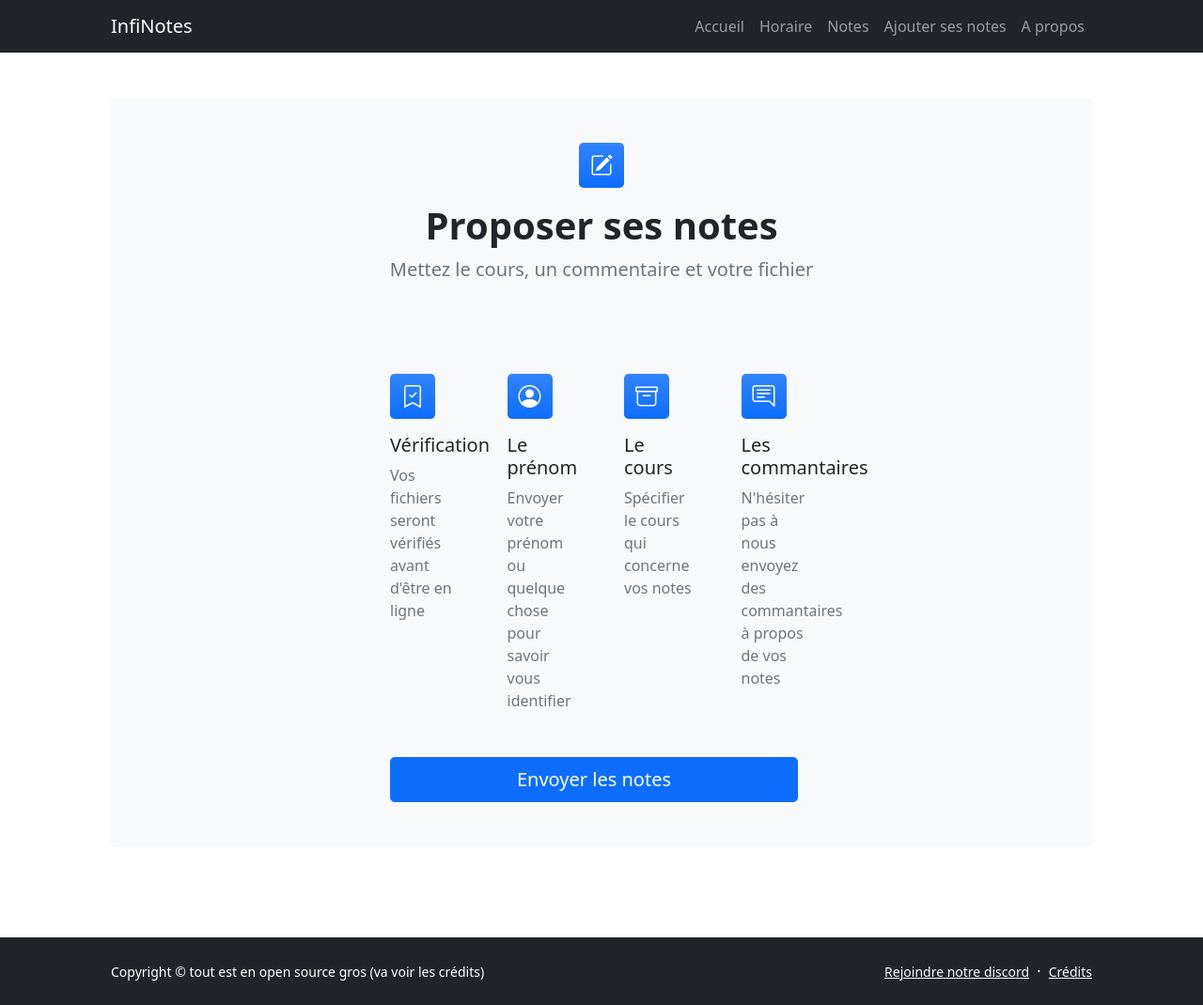
After one commit to TheHuman00/Notes-Infi, a PHP site: page /propofile.php in a window 1280 px wide. The commit adds this page. Shown: the whole page at 94% size. Run offline with PHP 8.4, Linux system fonts and the light colour scheme; some libraries are stand-ins or nearby versions.

Commit message:
grosse maj

```diff
--- a/horaires.php
+++ b/horaires.php
@@ -86,6 +86,7 @@ $groupe = $_GET["groupe"];
                             <li class="nav-item"><a class="nav-link" href="index.php">Accueil</a></li>
                             <li class="nav-item"><a class="nav-link" href="prehoraires.php">Horaire</a></li>
                             <li class="nav-item"><a class="nav-link" href="notes.php">Notes</a></li>
+                            <li class="nav-item"><a class="nav-link" href="propofile.php">Ajouter ses notes</a></li>
                             <li class="nav-item"><a class="nav-link" href="about.php">A propos</a></li>
                         </ul>
                     </div>
--- a/includes/sql.php
+++ b/includes/sql.php
@@ -23,4 +23,6 @@ require_once('./includes/database.php');
     }
   }
 
+
+
 ?>
--- a/index.php
+++ b/index.php
@@ -5,7 +5,7 @@ require_once('./includes/database.php');?>
                     <div class="row gx-5 align-items-center justify-content-center">
                         <div class="col-lg-8 col-xl-7 col-xxl-6">
                             <div class="my-5 text-center text-xl-start">
-                                <h1 class="display-5 fw-bolder text-white mb-2">Une plateforme communautaire d'étudiant</h1>
+                                <h1 class="display-5 fw-bolder text-white mb-2">Une plateforme communautaire d'étudiants</h1>
                                 <p class="lead fw-normal text-white-50 mb-4">Partage de notes en temps réel ! Et l'horaire plus clair que le tableau excel là :)</p>
                                 <div class="d-grid gap-3 d-sm-flex justify-content-sm-center justify-content-xl-start">
                                     <a class="btn btn-primary btn-lg px-4 me-sm-3" href="./notes.php">Notes de cours</a>
--- a/libs/footer.php
+++ b/libs/footer.php
@@ -3,7 +3,7 @@
                 <div class="row align-items-center justify-content-between flex-column flex-sm-row">
                     <div class="col-auto"><div class="small m-0 text-white">Copyright &copy; tout est en open source gros (va voir les crédits)</div></div>
                     <div class="col-auto">
-                        <a class="link-light small" href="#!">Rejoindre notre discord</a>
+                        <a class="link-light small" href="https://discord.gg/zkaFJU6AKv">Rejoindre notre discord</a>
                         <span class="text-white mx-1">&middot;</span>
                         <a class="link-light small" href="./credits.php">Crédits</a>
                     </div>
--- a/libs/header.php
+++ b/libs/header.php
@@ -15,13 +15,14 @@
         <main class="flex-shrink-0">
             <nav class="navbar navbar-expand-lg navbar-dark bg-dark">
                 <div class="container px-5">
-                    <a class="navbar-brand" href="index.php">Notes Infi</a>
+                    <a class="navbar-brand" href="index.php">InfiNotes</a>
                     <button class="navbar-toggler" type="button" data-bs-toggle="collapse" data-bs-target="#navbarSupportedContent" aria-controls="navbarSupportedContent" aria-expanded="false" aria-label="Toggle navigation"><span class="navbar-toggler-icon"></span></button>
                     <div class="collapse navbar-collapse" id="navbarSupportedContent">
                         <ul class="navbar-nav ms-auto mb-2 mb-lg-0">
                             <li class="nav-item"><a class="nav-link" href="index.php">Accueil</a></li>
                             <li class="nav-item"><a class="nav-link" href="prehoraires.php">Horaire</a></li>
                             <li class="nav-item"><a class="nav-link" href="notes.php">Notes</a></li>
+                            <li class="nav-item"><a class="nav-link" href="propofile.php">Ajouter ses notes</a></li>
                             <li class="nav-item"><a class="nav-link" href="about.php">A propos</a></li>
                         </ul>
                     </div>
--- /dev/null
+++ b/propofile.php
@@ -0,0 +1,302 @@
+<?php
+include_once('./libs/header.php');
+include_once('./includes/function.php');
+include_once('./includes/sql.php');
+
+?>
+            <section class="py-5">
+                <div class="container px-5">
+                    <div class="bg-light rounded-3 py-5 px-4 px-md-5 mb-5">
+                        <div class="text-center mb-5">
+                            <div class="feature bg-primary bg-gradient text-white rounded-3 mb-3"><i class="bi bi-pencil-square"></i></div>
+                            <h1 class="fw-bolder">Proposer ses notes</h1>
+                            <p class="lead fw-normal text-muted mb-0">Mettez le cours, un commentaire et votre fichier</p>
+                        </div>
+                        <div class="row gx-5 justify-content-center">
+                            <div class="col-lg-8 col-xl-6">
+                            <div class="row gx-5 row-cols-2 row-cols-lg-4 py-5">
+                            <div class="col center">
+                                <div class="feature bg-primary bg-gradient text-white rounded-3 mb-3"><i class="bi bi-bookmark-check"></i></div>
+                                <div class="h5 mb-2">Vérification</div>
+                                <p class="text-muted mb-0">Vos fichiers seront vérifiés avant d'être en ligne</p>
+                            </div>
+                            <div class="col center">
+                                <div class="feature bg-primary bg-gradient text-white rounded-3 mb-3"><i class="bi bi-person-circle"></i></div>
+                                <div class="h5">Le prénom</div>
+                                <p class="text-muted mb-0">Envoyer votre prénom ou quelque chose pour savoir vous identifier</p>
+                            </div>
+                            <div class="col center">
+                                <div class="feature bg-primary bg-gradient text-white rounded-3 mb-3"><i class="bi bi-archive"></i></div>
+                                <div class="h5">Le cours</div>
+                                <p class="text-muted mb-0">Spécifier le cours qui concerne vos notes</p>
+                            </div>
+                            <div class="col center">
+                                <div class="feature bg-primary bg-gradient text-white rounded-3 mb-3"><i class="bi bi-chat-right-text"></i></div>
+                                <div class="h5">Les commantaires</div>
+                                <p class="text-muted mb-0">N'hésiter pas à nous envoyez des commantaires à propos de vos notes</p>
+                            </div>
+                    </div>
+                                <div class="d-grid"><a class="btn btn-primary btn-lg px-4 me-sm-3" type="submit" href="mailto:boenguillaume@gmail.com?subject=InfiNotes&cc=kifitamatheos@gmail.com&body=Voici mes notes de cours de ...">Envoyer les notes</a>
+                            </div>
+                        </div>
+                    </div>
+            </section>
+        </main>
+<?php include_once('./libs/footer.php');?>
+
+
+
+
+
+
+
+
+
+<?php
+/*
+$usermail = find_user_by_title($userr);
+$calendrier = find_event_by_title($eventt);
+$cursus = $_GET['cursus'];
+$prenom = $_GET['prenom'];
+$comm = $_GET['comm'];
+
+$body='<html>
+<head>
+	<meta http-equiv="content-type" content="text/html; charset=utf-8">
+  	<meta name="viewport" content="width=device-width, initial-scale=1.0;">
+ 	<meta name="format-detection" content="telephone=no"/>
+
+	<style>
+body { margin: 0; padding: 0; min-width: 100%; width: 100% !important; height: 100% !important;}
+body, table, td, div, p, a { -webkit-font-smoothing: antialiased; text-size-adjust: 100%; -ms-text-size-adjust: 100%; -webkit-text-size-adjust: 100%; line-height: 100%; }
+table, td { mso-table-lspace: 0pt; mso-table-rspace: 0pt; border-collapse: collapse !important; border-spacing: 0; }
+img { border: 0; line-height: 100%; outline: none; text-decoration: none; -ms-interpolation-mode: bicubic; }
+#outlook a { padding: 0; }
+.ReadMsgBody { width: 100%; } .ExternalClass { width: 100%; }
+.ExternalClass, .ExternalClass p, .ExternalClass span, .ExternalClass font, .ExternalClass td, .ExternalClass div { line-height: 100%; }
+@media all and (min-width: 560px) {
+	.container { border-radius: 8px; -webkit-border-radius: 8px; -moz-border-radius: 8px; -khtml-border-radius: 8px;}
+}
+a, a:hover {
+	color: #127DB3;
+}
+.footer a, .footer a:hover {
+	color: #999999;
+}
+
+ 	</style>
+	<title>$titre</title>
+
+</head>
+<body topmargin="0" rightmargin="0" bottommargin="0" leftmargin="0" marginwidth="0" marginheight="0" width="100%" style="border-collapse: collapse; border-spacing: 0; margin: 0; padding: 0; width: 100%; height: 100%; -webkit-font-smoothing: antialiased; text-size-adjust: 100%; -ms-text-size-adjust: 100%; -webkit-text-size-adjust: 100%; line-height: 100%;
+	background-color: #F0F0F0;
+	color: #000000;"
+	bgcolor="#F0F0F0"
+	text="#000000">
+<table width="100%" align="center" border="0" cellpadding="0" cellspacing="0" style="border-collapse: collapse; border-spacing: 0; margin: 0; padding: 0; width: 100%;" class="background"><tr><td align="center" valign="top" style="border-collapse: collapse; border-spacing: 0; margin: 0; padding: 0;"
+	bgcolor="#F0F0F0">
+<table border="0" cellpadding="0" cellspacing="0" align="center"
+	width="560" style="border-collapse: collapse; border-spacing: 0; padding: 0; width: inherit;
+	max-width: 560px;" class="wrapper">
+	<tr>
+		<td align="center" valign="top" style="border-collapse: collapse; border-spacing: 0; margin: 0; padding: 0; padding-left: 6.25%; padding-right: 6.25%; width: 87.5%;
+			padding-top: 20px;
+			padding-bottom: 20px;">
+			<a target="_blank" style="text-decoration: none;"
+				href="https://guillaumeboen.com"><img border="0" vspace="0" hspace="0"
+				src="https://i.imgur.com/q6aXe7R.png"
+				width="100" height="100"
+				alt="Logo" title="Logo" style="
+				color: #000000;
+				font-size: 10px; margin: 0; padding: 0; outline: none; text-decoration: none; -ms-interpolation-mode: bicubic; border: none; display: block;" /></a>
+		</td>
+	</tr>
+</table>
+<table border="0" cellpadding="0" cellspacing="0" align="center"
+	bgcolor="#FFFFFF"
+	width="560" style="border-collapse: collapse; border-spacing: 0; padding: 0; width: inherit;
+	max-width: 560px;" class="container">
+	<tr>
+		<td align="center" valign="top" style="border-collapse: collapse; border-spacing: 0; margin: 0; padding: 0; padding-left: 6.25%; padding-right: 6.25%; width: 87.5%; font-size: 24px; font-weight: bold; line-height: 130%;
+			padding-top: 25px;
+			color: #000000;
+			font-family: sans-serif;" class="header">
+				Vous êtes accepté au $titre
+		</td>
+	</tr>
+	<tr>
+		<td align="center" valign="top" style="border-collapse: collapse; border-spacing: 0; margin: 0; padding: 0; padding-bottom: 3px; padding-left: 6.25%; padding-right: 6.25%; width: 87.5%; font-size: 18px; font-weight: 300; line-height: 150%;
+			padding-top: 5px;
+			color: #000000;
+			font-family: sans-serif;" class="subheader">
+				Le $date
+		</td>
+	</tr>
+	<tr>
+		<td align="center" valign="top" style="border-collapse: collapse; border-spacing: 0; margin: 0; padding: 0; padding-left: 6.25%; padding-right: 6.25%; width: 87.5%;
+			padding-top: 25px;
+			padding-bottom: 5px;" class="button"><a
+			href="$urlredirect" target="_blank" style="text-decoration: underline;">
+				<table border="0" cellpadding="0" cellspacing="0" align="center" style="max-width: 240px; min-width: 120px; border-collapse: collapse; border-spacing: 0; padding: 0;"><tr><td align="center" valign="middle" style="padding: 12px 24px; margin: 0; text-decoration: underline; border-collapse: collapse; border-spacing: 0; border-radius: 4px; -webkit-border-radius: 4px; -moz-border-radius: 4px; -khtml-border-radius: 4px;"
+					bgcolor="#E74C3C"><a target="_blank" style="text-decoration: underline;
+					color: #FFFFFF; font-family: sans-serif; font-size: 17px; font-weight: 400; line-height: 120%;"
+					href="$urlredirect">
+						Voir l\'événement sur la plateforme
+					</a>
+			</td></tr></table></a>
+		</td>
+	</tr>
+	<tr>
+		<td align="center" valign="top" style="border-collapse: collapse; border-spacing: 0; margin: 0; padding: 0; padding-left: 6.25%; padding-right: 6.25%; width: 87.5%;
+			padding-top: 25px;" class="line"><hr
+			color="#E0E0E0" align="center" width="100%" size="1" noshade style="margin: 0; padding: 0;" />
+		</td>
+	</tr>
+	<tr>
+		<td align="center" valign="top" style="border-collapse: collapse; border-spacing: 0; margin: 0; padding: 0; padding-left: 6.25%; padding-right: 6.25%;" class="list-item"><table align="center" border="0" cellspacing="0" cellpadding="0" style="width: inherit; margin: 0; padding: 0; border-collapse: collapse; border-spacing: 0;">
+            <tr>
+
+                <td align="left" valign="top" style="border-collapse: collapse; border-spacing: 0;
+                    padding-top: 30px;
+                    padding-right: 20px;"><img
+                border="0" vspace="0" hspace="0" style="padding: 0; margin: 0; outline: none; text-decoration: none; -ms-interpolation-mode: bicubic; border: none; display: block;
+                    color: #000000;"
+                    src="https://i.imgur.com/eFsaxhK.png"
+                    alt="D" title="Designer friendly"
+                    width="50" height="50"></td>
+
+                <td align="left" valign="top" style="font-size: 17px; font-weight: 400; line-height: 160%; border-collapse: collapse; border-spacing: 0; margin: 0; padding: 0;
+                    padding-top: 25px;
+                    color: #000000;
+                    font-family: sans-serif;" class="paragraph">
+                        <b style="color: #333333;">Adresse de l\'événement</b><br/>
+                        $adresse
+                </td>
+
+            </tr>
+            <tr>
+				<td align="left" valign="top" style="border-collapse: collapse; border-spacing: 0;
+					padding-top: 30px;
+					padding-right: 20px;"><img
+				border="0" vspace="0" hspace="0" style="padding: 0; margin: 0; outline: none; text-decoration: none; -ms-interpolation-mode: bicubic; border: none; display: block;
+					color: #000000;"
+					src="https://i.imgur.com/4wVwDsF.png"
+					alt="H" title="Highly compatible"
+					width="50" height="50"></td>
+				<td align="left" valign="top" style="font-size: 17px; font-weight: 400; line-height: 160%; border-collapse: collapse; border-spacing: 0; margin: 0; padding: 0;
+					padding-top: 25px;
+					color: #000000;
+					font-family: sans-serif;" class="paragraph">
+						<b style="color: #333333;">Heure de l\'événement</b><br/>
+						De $start à $end
+				</td>
+
+			</tr>
+
+			<tr>
+
+				<td align="left" valign="top" style="border-collapse: collapse; border-spacing: 0;
+					padding-top: 30px;
+					padding-right: 20px;"><img
+				border="0" vspace="0" hspace="0" style="padding: 0; margin: 0; outline: none; text-decoration: none; -ms-interpolation-mode: bicubic; border: none; display: block;
+					color: #000000;"
+					src="https://i.imgur.com/FNkeRCI.png"
+					alt="D" title="Designer friendly"
+					width="50" height="50"></td>
+
+				<td align="left" valign="top" style="font-size: 17px; font-weight: 400; line-height: 160%; border-collapse: collapse; border-spacing: 0; margin: 0; padding: 0;
+					padding-top: 25px;
+					color: #000000;
+					font-family: sans-serif;" class="paragraph">
+						<b style="color: #333333;">Description et info</b><br/>
+						$description
+				</td>
+
+			</tr>
+
+
+		</table></td>
+	</tr>
+
+	<tr>
+		<td align="center" valign="top" style="border-collapse: collapse; border-spacing: 0; margin: 0; padding: 0; padding-left: 6.25%; padding-right: 6.25%; width: 87.5%;
+			padding-top: 25px;" class="line"><hr
+			color="#E0E0E0" align="center" width="100%" size="1" noshade style="margin: 0; padding: 0;" />
+		</td>
+	</tr>
+
+	<tr>
+		<td align="center" valign="top" style="border-collapse: collapse; border-spacing: 0; margin: 0; padding: 0; padding-left: 6.25%; padding-right: 6.25%; width: 87.5%; font-size: 17px; font-weight: 400; line-height: 160%;
+			padding-top: 20px;
+			padding-bottom: 25px;
+			color: #000000;
+			font-family: sans-serif;" class="paragraph">
+				Merci pour ta disponibilité !
+		</td>
+	</tr>
+</table>
+
+<table border="0" cellpadding="0" cellspacing="0" align="center"
+	width="560" style="border-collapse: collapse; border-spacing: 0; padding: 0; width: inherit;
+	max-width: 560px;" class="wrapper">
+
+</table>
+
+</td></tr></table>
+
+</body>
+</html>';
+
+$body2 = str_replace('$titre', $titre, $body);
+$body3 = str_replace('$date', $date, $body2);
+$body4 = str_replace('$adresse', $adresse, $body3);
+$body5 = str_replace('$start', $start, $body4);
+$body6 = str_replace('$end', $end, $body5);
+$body7 = str_replace('$description', $description, $body6);
+$body8 = str_replace('$urlredirect', $urlredirect, $body7);
+
+
+
+use PHPMailer\PHPMailer\PHPMailer;
+use PHPMailer\PHPMailer\SMTP;
+use PHPMailer\PHPMailer\Exception;
+
+require 'vendor/autoload.php';
+
+$mail = new PHPMailer(true);
+
+try {
+
+    $mail->SMTPDebug = 0;
+    $mail->isSMTP();
+    $mail->Host       = 'ssl://smtp.gmail.com';
+    $mail->SMTPAuth   = true;
+    $mail->Username   = 'heliorescuebog@gmail.com';
+    $mail->Password   = 'helioinventaire123';
+    $mail->SMTPSecure = 'PHPMailer::ENCRYPTION_SMTPS';
+    $mail->Port       = 465;
+	$mail->CharSet = 'UTF-8';
+
+
+    $mail->setFrom('heliorescuebog@gmail.com', 'HélioGestion');
+    $mail->addAddress($usermail['email'], $usermail['name']);
+
+    $mail->isHTML(true);
+    $mail->Subject = "Accepté à l'événement - $titre du $date";
+    $mail->Body    =  $body8;
+    $mail->AltBody = 'Charger le mail HTML';
+
+    $mail->send();
+	$resultatdemande = find_disponibilite_by_title($eventt,$userr);
+	$update_dispo = update_dispo('2',(int)$resultatdemande['id']);
+	if($update_dispo){
+		$session->msg("s", "Email d'acceptation envoyé avec succes.");
+		redirect("eventadmin.php?nom=$eventt");
+	} else {
+	   $session->msg("d","Erreur lors de l'acceptation.");
+		redirect("eventadmin.php?nom=$eventt");
+	}
+} catch (Exception $e) {
+    $session->msg("s", "Echec de l'envoie du mail. Erreur : {$mail->ErrorInfo}.");
+}
+?> */
```
Also changed, not shown: about.php (+6 -6 lines), credits.php (+21 -2 lines), notes.php (+15 -4 lines), assets/favicon.ico, 1 other file.
